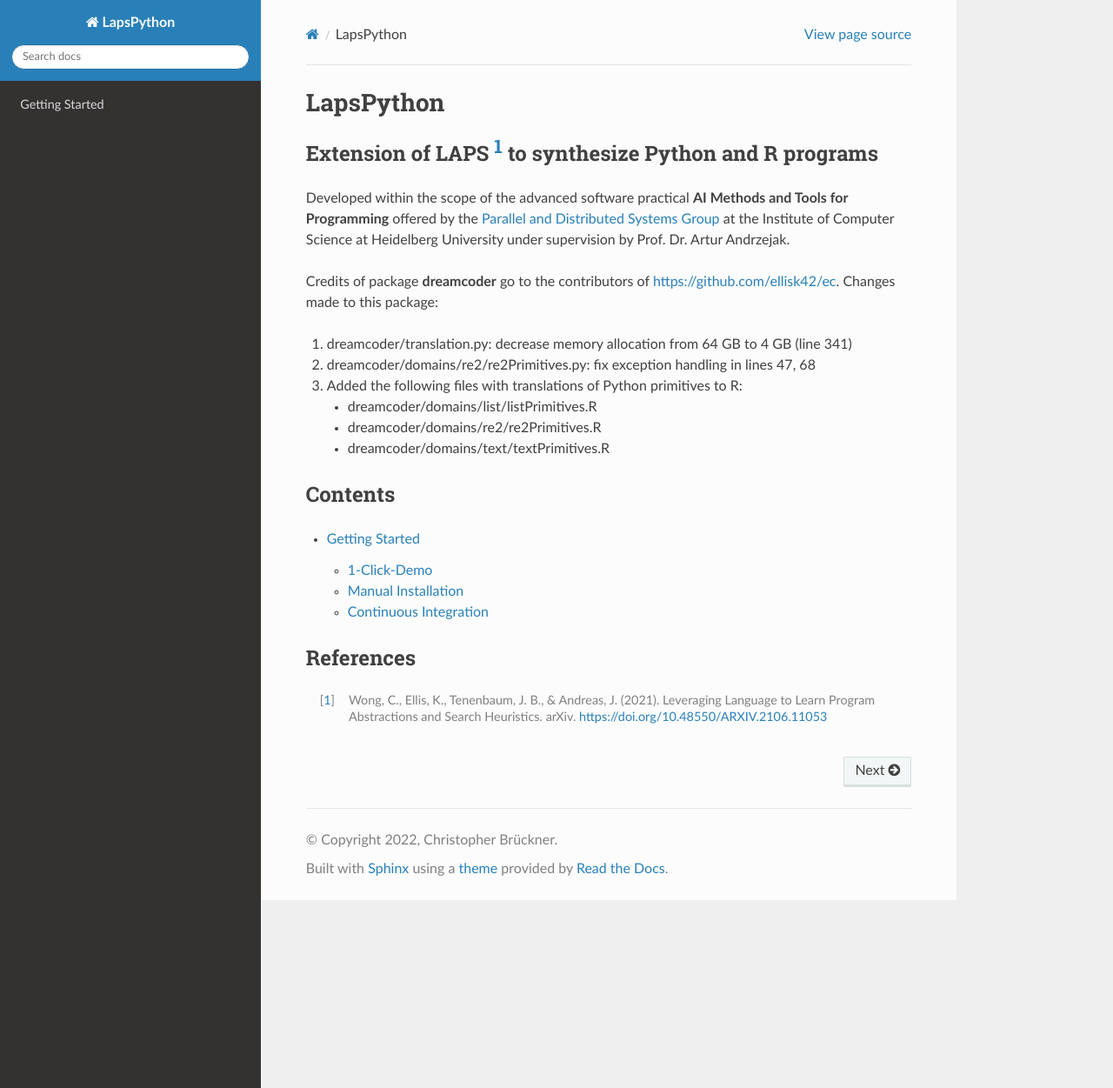
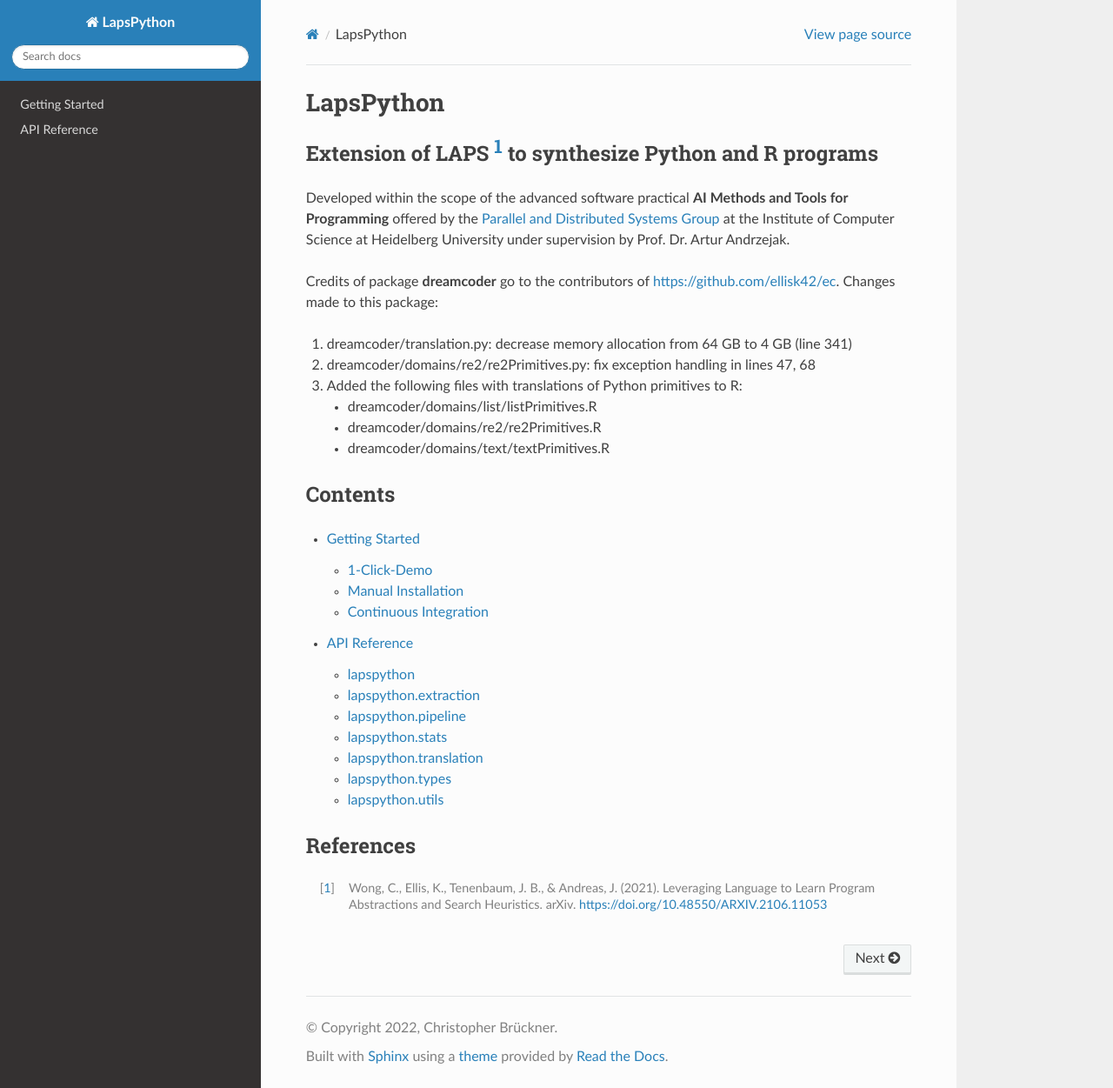
Before and after one commit to pvs-hd-tea/LapsPython, a Sphinx documentation site: the page built from docs/source/index.rst, in a window 1280 px wide and 1251 px high. Shown: the whole window at 87% size. Built offline with Sphinx 7.4.7 and the Read the Docs theme 2.0.0, drawn with Linux system fonts in a browser that asks for light colours.

Commit message:
docs: implement and build API reference

```diff
--- /dev/null
+++ b/docs/source/api/index.rst
@@ -0,0 +1,13 @@
+API Reference
+=============
+
+.. toctree::
+   :maxdepth: 2
+
+   lapspython
+   lapspython.extraction
+   lapspython.pipeline
+   lapspython.stats
+   lapspython.translation
+   lapspython.types
+   lapspython.utils
--- /dev/null
+++ b/docs/source/api/lapspython.extraction.rst
@@ -0,0 +1,12 @@
+lapspython.extraction
+=====================
+
+.. automodule:: lapspython.extraction
+   :members:
+
+   .. rubric:: Classes
+
+   .. autosummary::
+
+      GrammarParser
+      ProgramExtractor
--- /dev/null
+++ b/docs/source/api/lapspython.pipeline.rst
@@ -0,0 +1,11 @@
+lapspython.pipeline
+===================
+
+.. automodule:: lapspython.pipeline
+   :members:
+
+   .. rubric:: Classes
+
+   .. autosummary::
+
+      Pipeline
--- /dev/null
+++ b/docs/source/api/lapspython.rst
@@ -0,0 +1,5 @@
+lapspython
+==========
+
+.. automodule:: lapspython
+   :members:
--- /dev/null
+++ b/docs/source/api/lapspython.stats.rst
@@ -0,0 +1,11 @@
+lapspython.stats
+================
+
+.. automodule:: lapspython.stats
+   :members:
+
+   .. rubric:: Classes
+
+   .. autosummary::
+
+      Statistics
--- /dev/null
+++ b/docs/source/api/lapspython.translation.rst
@@ -0,0 +1,11 @@
+lapspython.translation
+======================
+
+.. automodule:: lapspython.translation
+   :members:
+
+   .. rubric:: Classes
+
+   .. autosummary::
+
+      Translator
--- a/docs/source/conf.py
+++ b/docs/source/conf.py
@@ -12,9 +12,9 @@
 # add these directories to sys.path here. If the directory is relative to the
 # documentation root, use os.path.abspath to make it absolute, like shown here.
 #
-# import os
-# import sys
-# sys.path.insert(0, os.path.abspath('.'))
+import os
+import sys
+sys.path.insert(0, os.path.abspath('../..'))
 
 
 # -- Project information -----------------------------------------------------
@@ -40,11 +40,17 @@
 # ones.
 extensions = [
     'sphinx.ext.autodoc',
+    'sphinx.ext.autosummary',
     'sphinx.ext.doctest',
     'sphinx.ext.coverage',
     'sphinx.ext.ifconfig',
     'sphinx.ext.viewcode',
 ]
+
+# Prevent autodoc from crashing
+autodoc_mock_imports = ["torch"]
+autodoc_member_order = 'bysource'
+
 
 # Add any paths that contain templates here, relative to this directory.
 templates_path = ['_templates']
--- a/docs/source/index.rst
+++ b/docs/source/index.rst
@@ -34,6 +34,7 @@
 .. toctree::
 
    usage
+   api/index
 
 References
 ----------
```
Also changed, not shown: docs/source/api/lapspython.types.rst (added, +23 -0 lines), docs/source/api/lapspython.utils.rst (added, +13 -0 lines).
